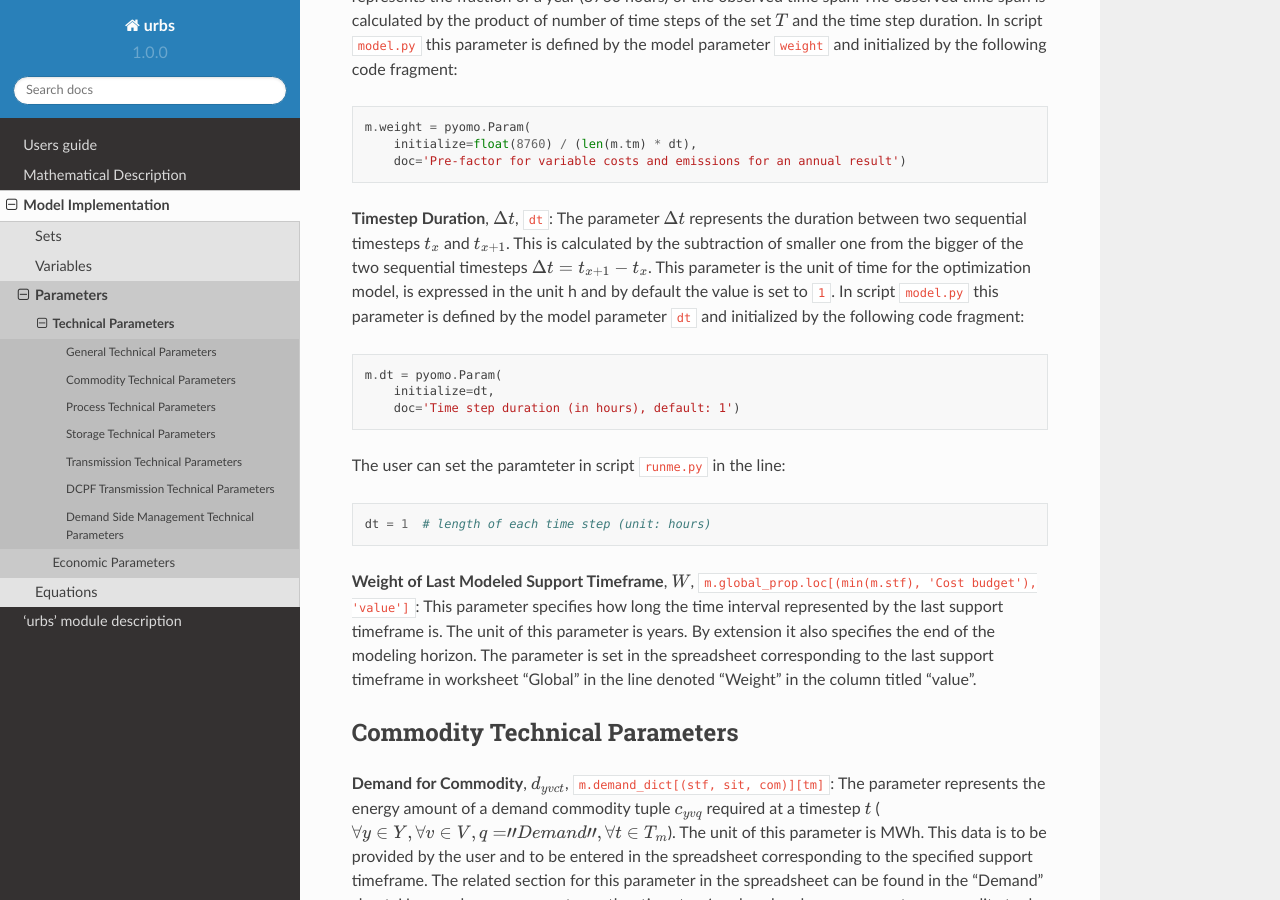
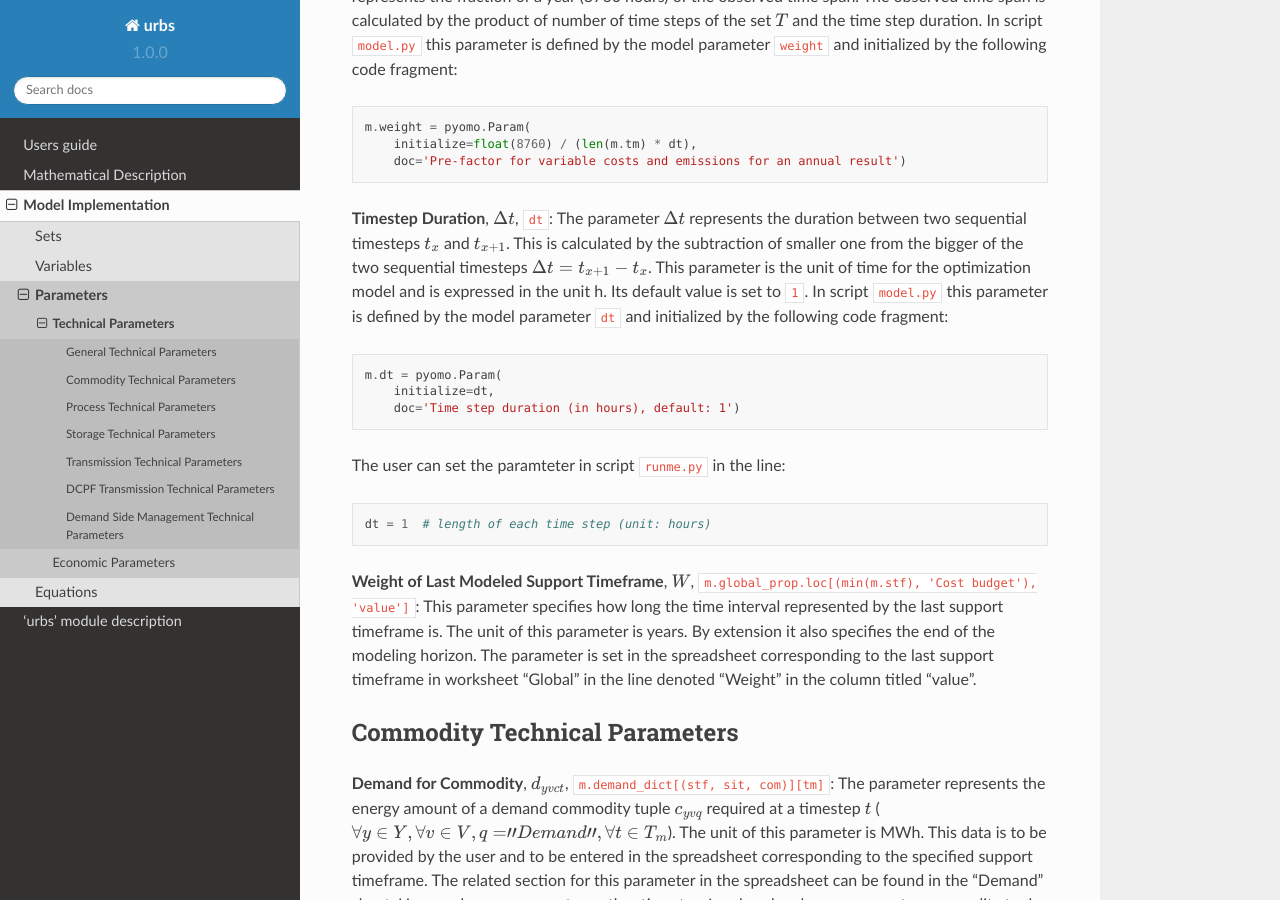
Before and after one commit to tum-ens/urbs, a Sphinx documentation site: the page built from doc/implementdoc/param-tech.rst, in a window 1280 px wide and 900 px high, scrolled down 2555 px. Built offline with Sphinx 7.4.7 and the Read the Docs theme 2.0.0, drawn with Linux system fonts in a browser that asks for light colours.

Commit message:
Issue: 149.

```diff
--- a/doc/implementdoc/param-tech.rst
+++ b/doc/implementdoc/param-tech.rst
@@ -146,8 +146,8 @@ fragment:
 represents the duration between two sequential timesteps :math:`t_x` and
 :math:`t_{x+1}`. This is calculated by the subtraction of smaller one from the
 bigger of the two sequential timesteps :math:`\Delta t = t_{x+1} - t_x`. This
-parameter is the unit of time for the optimization model, is expressed in the
-unit h and by default the value is set to ``1``. In script ``model.py`` this
+parameter is the unit of time for the optimization model and is expressed in the
+unit h. Its default value is set to ``1``. In script ``model.py`` this
 parameter is defined by the model parameter ``dt`` and initialized by the
 following code fragment:
 ::
```
